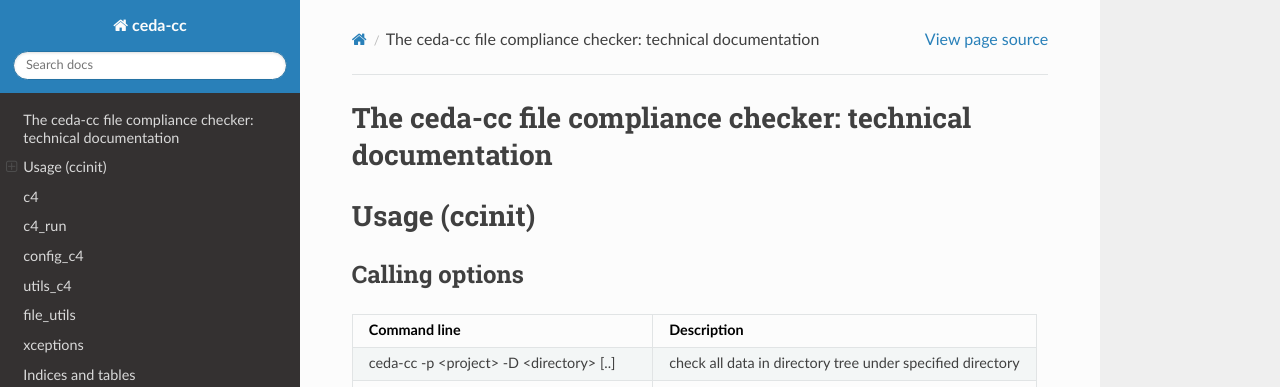
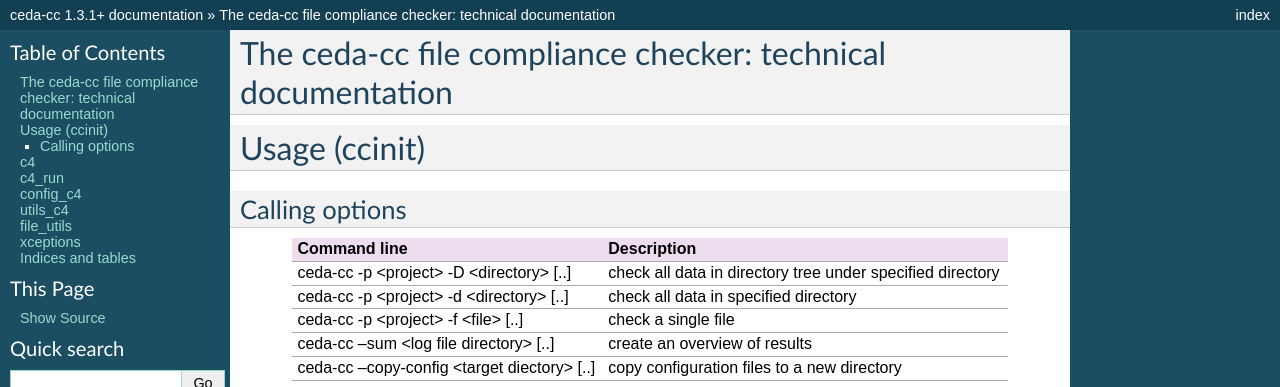
Before and after one commit to cedadev/ceda-cc, a Sphinx documentation site: the page built from Package/doc/source/index.rst, in a window 1280 px wide and 1400 px high, cut to the strip 0-387 px from the top of the window. Built offline with Sphinx 7.4.7, drawn with Linux system fonts in a browser that asks for light colours; some of the changed text lies outside the part shown.

Commit message:
Revert to default theme for now

```diff
--- a/Package/doc/source/conf.py
+++ b/Package/doc/source/conf.py
@@ -107,7 +107,8 @@ pygments_style = 'sphinx'
 
 # The theme to use for HTML and HTML Help pages.  See the documentation for
 # a list of builtin themes.
-html_theme = 'sphinx_rtd_theme'
+#html_theme = 'sphinx_rtd_theme'
+html_theme = 'default'
 
 # Theme options are theme-specific and customize the look and feel of a theme
 # further.  For a list of options available for each theme, see the
```
